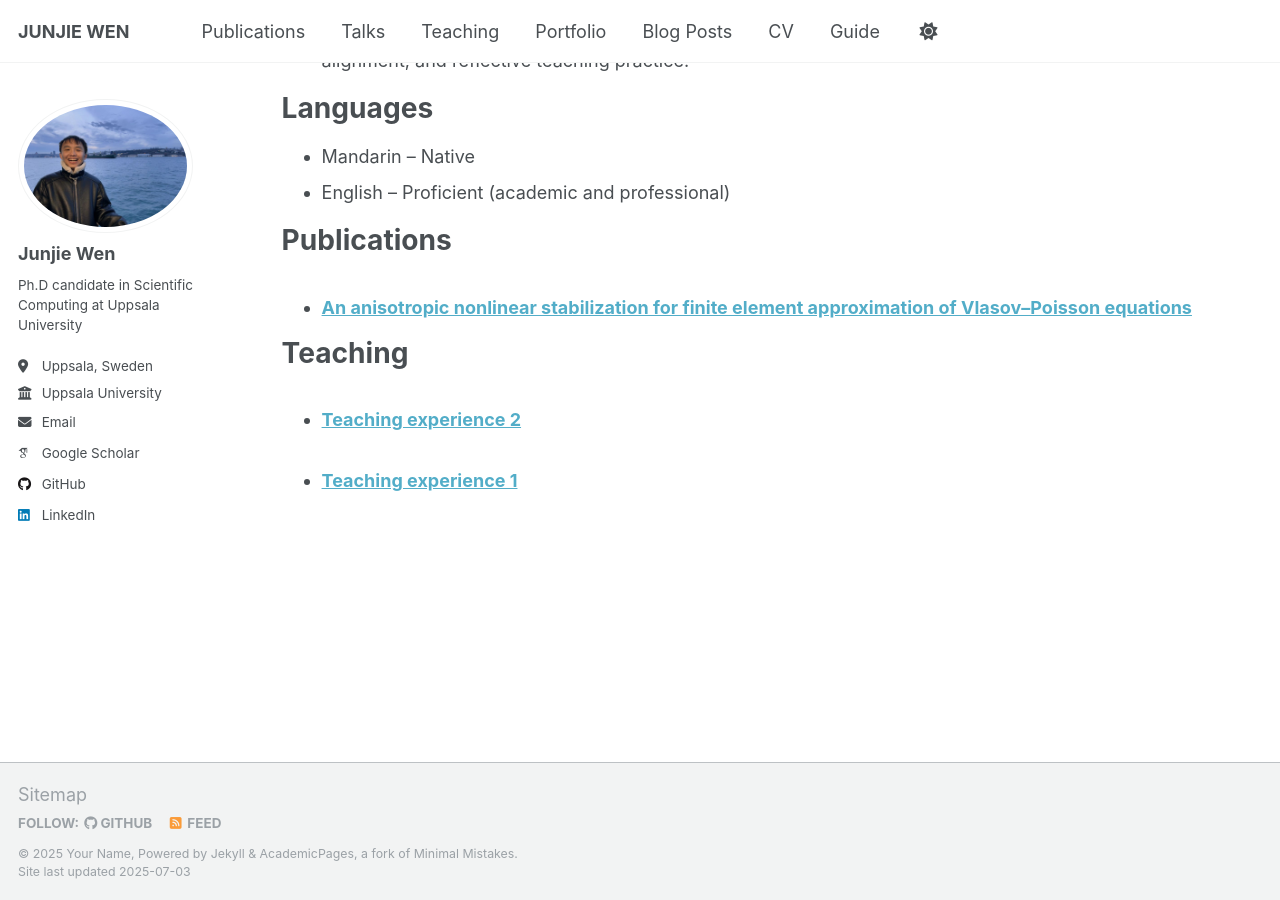
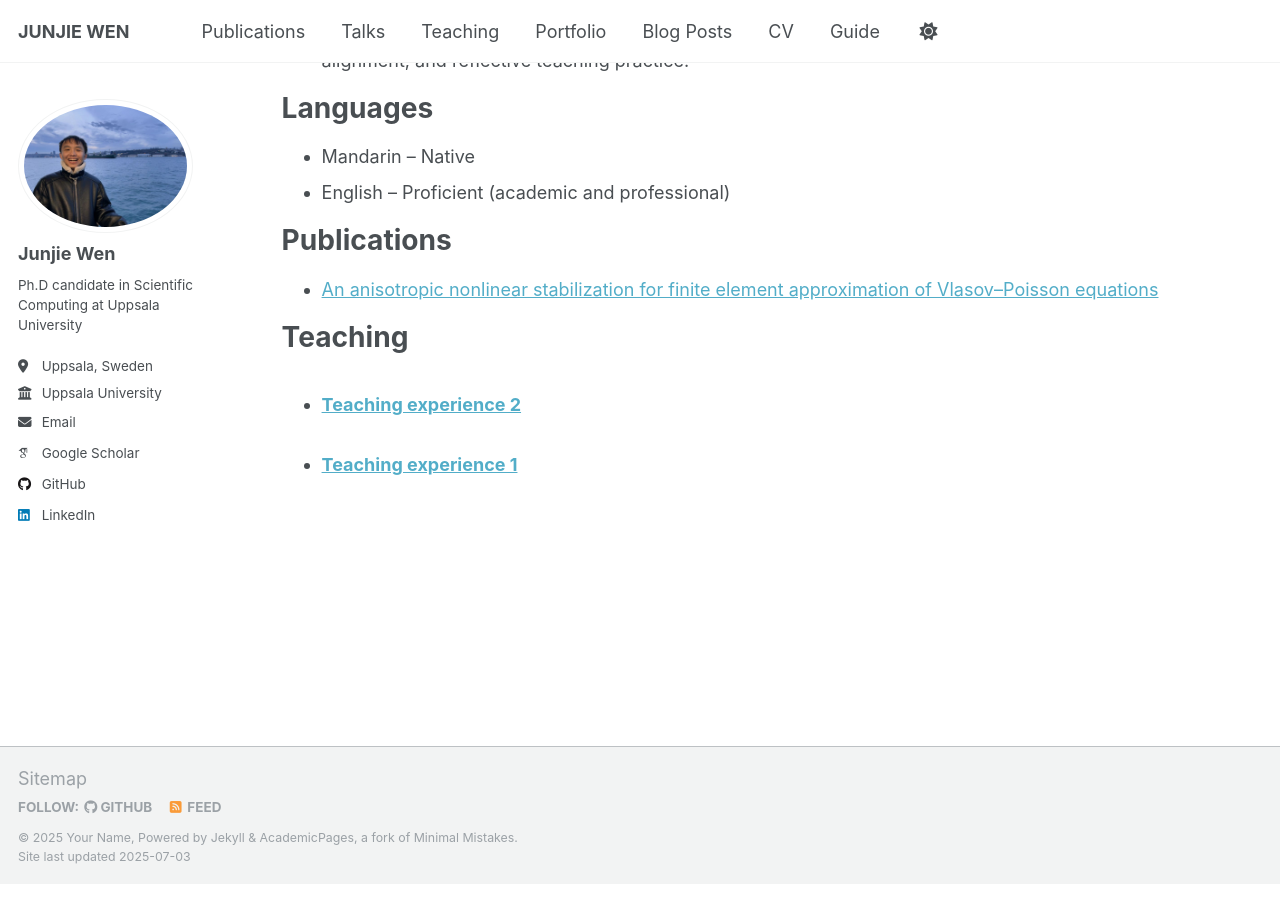
Before and after one commit to WjjSteve/WjjSteve.github.io, a Jekyll site: the page built from _pages/cv.md, in a window 1280 px wide and 900 px high, scrolled down 547 px. Built offline with Jekyll 4.4.1, drawn with Linux system fonts in a browser that asks for light colours; some web fonts are replaced; a script that is not in the unit is left out.

Commit message:
Update cv.md

```diff
--- a/_pages/cv.md
+++ b/_pages/cv.md
@@ -34,9 +34,7 @@ Languages
 
 Publications
 ======
-  <ul>{% for post in site.publications reversed %}
-    {% include archive-single-cv.html %}
-  {% endfor %}</ul>
+* [An anisotropic nonlinear stabilization for finite element approximation of Vlasov–Poisson equations](https://www.sciencedirect.com/science/article/pii/S0021999125003626?via%3Dihub)
 
 
 Teaching
```
